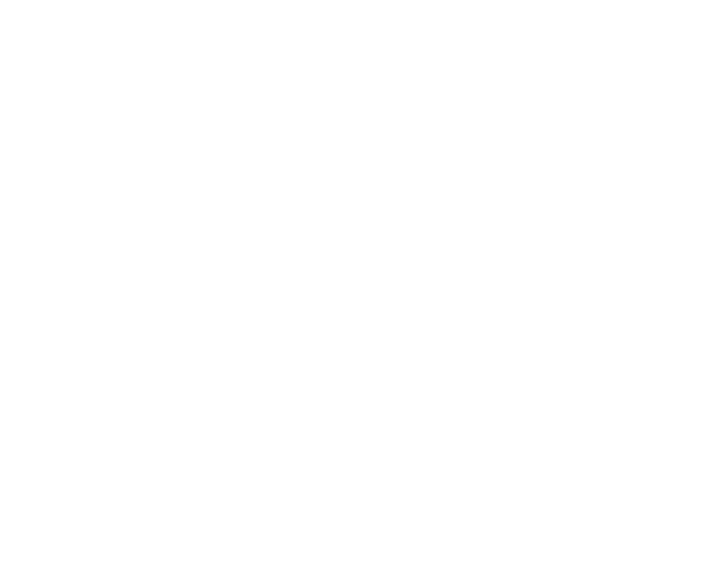
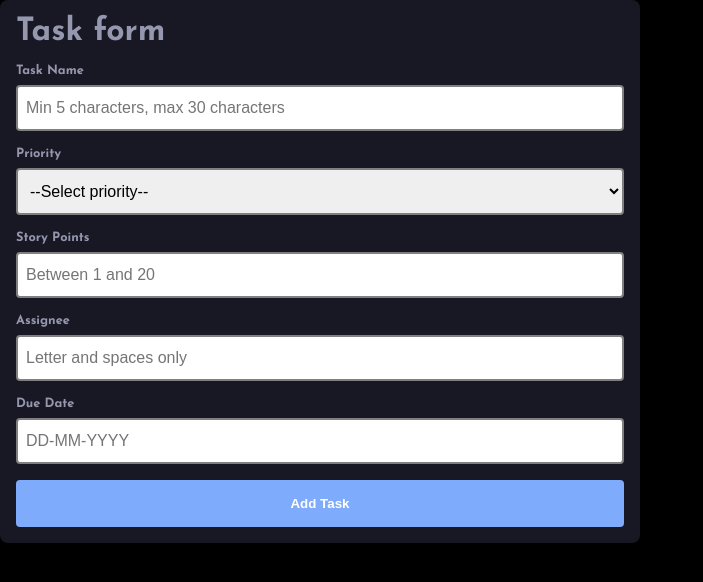
Before and after one commit to CalderonCG/Form-challenge, a React (Vite) app: page / in a window 1280 px wide. Shown: the top 582 px of the page, without its empty margins (0-703 px from the left). Built offline with nearby package versions, Linux system fonts and the light colour scheme.

Commit message:
:feat: add form component

```diff
--- a/src/App.scss
+++ b/src/App.scss
@@ -0,0 +1,9 @@
+@use './styles/mixins' as m;
+
+.app_container{
+  @include m.flexCenter(row, center);
+  width: 100%;
+  height: 100%;
+  max-height: 100%;
+  position: relative;
+}
--- a/src/App.tsx
+++ b/src/App.tsx
@@ -1,11 +1,12 @@
 
 import './App.scss'
+import Form from './components/Form/Form'
 
 function App() {
 
   return (
     <>
-
+    <Form/>
     </>
   )
 }
--- /dev/null
+++ b/src/components/Form/Form.scss
@@ -0,0 +1,19 @@
+@use '../../styles/variables' as v;
+.form{
+    width: 50%;
+    display: grid;
+    background-color: v.$BackgroundDark;
+    padding: 1rem;
+    border-radius: 0.5rem;
+    gap: 1rem;
+
+
+    &_button{
+        padding: 1rem;
+        background-color: v.$Primary;
+        color: white;
+        font-weight: 700;
+        border: none;
+        border-radius: 0.25rem;
+    }
+}
--- /dev/null
+++ b/src/components/Form/Form.tsx
@@ -0,0 +1,39 @@
+import FormInput from "../FormInput/FormInput";
+import FormSelect from "../FormSelect/FormSelect";
+import "./Form.scss";
+
+function Form() {
+  return (
+    <form className="form">
+      <h1 className="form_header">Task form</h1>
+      <FormInput
+        type="text"
+        label="Task Name"
+        placeholder="Min 5 characters, max 30 characters"
+      />
+      <FormSelect
+        label="Priority"
+        options={[
+          { value: "urgent", label: "Urgent" },
+          { value: "high", label: "High" },
+          { value: "normal", label: "Normal" },
+          { value: "low", label: "Low" },
+        ]}
+      />
+      <FormInput
+        type="number"
+        label="Story Points"
+        placeholder="Between 1 and 20"
+      />
+      <FormInput
+        type="text"
+        label="Assignee"
+        placeholder="Letter and spaces only"
+      />
+      <FormInput type="text" label="Due Date" placeholder="DD-MM-YYYY" />
+      <button className="form_button">Add Task</button>
+    </form>
+  );
+}
+
+export default Form;
--- /dev/null
+++ b/src/components/FormInput/FormInput.scss
@@ -0,0 +1,27 @@
+.input{
+    display: flex;
+    flex-direction: column;
+    width: 100%;
+    gap: 0.5rem;
+
+    &_field{
+        outline: none;
+        border: 0.125rem solid gray;
+        border-radius: 0.25rem;
+        padding: 0.75rem 0.5rem;
+        font-size: 1rem;
+    }
+
+    &_label{
+        font-size: 0.8rem;
+        font-weight: 700;
+    }
+
+    &_error{
+        color: red;
+    }
+}
+
+.error_input{
+    border: 0.125rem solid var(--error);
+}
--- /dev/null
+++ b/src/components/FormInput/FormInput.tsx
@@ -0,0 +1,24 @@
+import { forwardRef, type InputHTMLAttributes } from "react";
+import './FormInput.scss'
+import clsx from "clsx";
+
+type InputProps = {
+  label: string;
+  placeholder: string;
+  type: 'text'| 'number'
+} & InputHTMLAttributes<HTMLInputElement>;
+
+const FormInput = forwardRef<HTMLInputElement, InputProps>(
+  ({ label, type,placeholder, ...props }, ref) => {
+    return (
+      <div className='input'>
+        <label className="input_label">{label}</label>
+        <input className={clsx('input_field')} ref={ref} {...props}
+        type={type} placeholder={placeholder} />
+      </div>
+    );
+  }
+);
+
+
+export default FormInput;
--- /dev/null
+++ b/src/components/FormSelect/FormSelect.scss
@@ -0,0 +1,27 @@
+.input{
+    display: flex;
+    flex-direction: column;
+    width: 100%;
+    gap: 0.5rem;
+
+    &_field{
+        outline: none;
+        border: 0.125rem solid gray;
+        border-radius: 0.25rem;
+        padding: 0.75rem 0.5rem;
+        font-size: 1rem;
+    }
+
+    &_label{
+        font-size: 0.8rem;
+        font-weight: 700;
+    }
+
+    &_error{
+        color: red;
+    }
+}
+
+.error_input{
+    border: 0.125rem solid var(--error);
+}
--- /dev/null
+++ b/src/components/FormSelect/FormSelect.tsx
@@ -0,0 +1,35 @@
+
+import { forwardRef, type SelectHTMLAttributes } from "react";
+import './FormSelect.scss';
+import clsx from "clsx";
+
+type Option = { label: string; value: string };
+
+type SelectProps = {
+  label: string;
+  options: Option[];
+} & SelectHTMLAttributes<HTMLSelectElement>;
+
+const FormSelect = forwardRef<HTMLSelectElement, SelectProps>(
+  ({ label, options, ...props }, ref) => {
+    return (
+      <div className="input">
+        <label className="input_label">{label}</label>
+        <select
+          className={clsx("input_field")}
+          ref={ref}
+          {...props}
+        >
+            <option value={''} >--Select priority--</option>
+          {options.map((opt) => (
+            <option key={opt.value} value={opt.value}>
+              {opt.label}
+            </option>
+          ))}
+        </select>
+      </div>
+    );
+  }
+);
+
+export default FormSelect;
--- a/src/index.scss
+++ b/src/index.scss
@@ -0,0 +1,21 @@
+@use './styles/variables' as v;
+@import url('https://fonts.googleapis.com/css2?family=Josefin+Sans:ital,wght@0,100..700;1,100..700&display=swap');
+
+html,
+body,
+#root {
+  min-height: 100%;
+  height: 100%;
+  width: 100%;
+  margin: 0;
+  padding: 0;
+  font-family: 'Josefin Sans', sans-serif;
+  background-color: black;
+  color: v.$FontDark
+}
+
+* {
+  margin: 0;
+  padding: 0;
+  box-sizing: border-box;
+}
--- /dev/null
+++ b/src/styles/_mixins.scss
@@ -0,0 +1,8 @@
+@use './variables' as v;
+
+@mixin flexCenter($direction, $position){
+    display: flex;
+    flex-direction: $direction;
+    justify-content: $position;
+    align-items: center;
+}
--- /dev/null
+++ b/src/styles/_variables.scss
@@ -0,0 +1,4 @@
+$CardDark:#25273c;
+$BackgroundDark: #181824;
+$FontDark: #9597ae;
+$Primary: #7eabfb;
```
